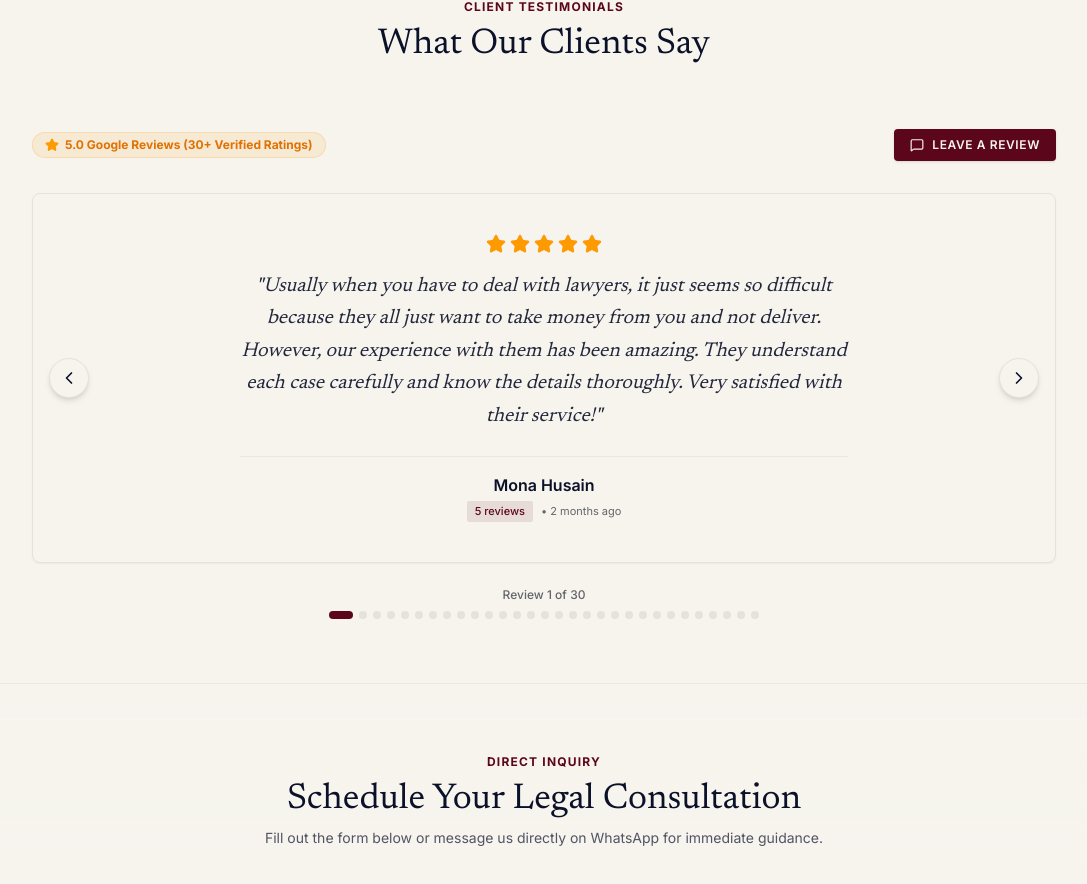
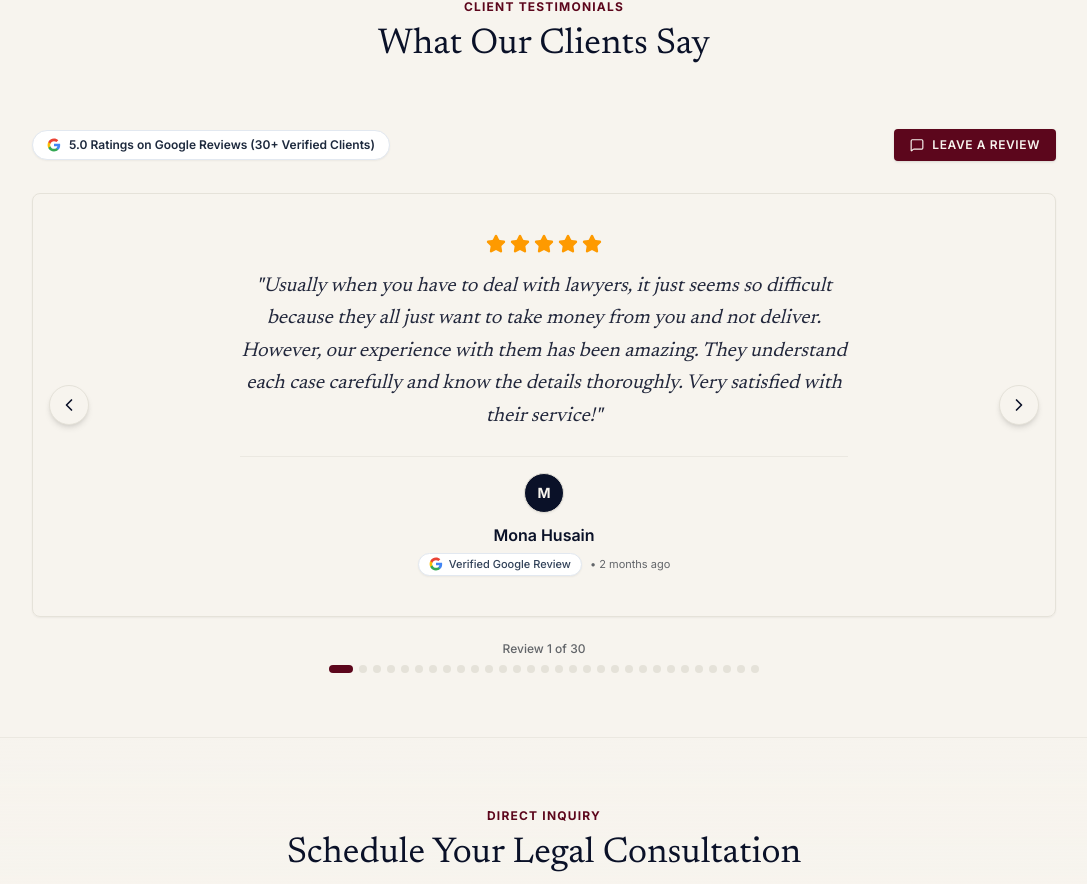
Before and after one commit to FaisalSidd123/thelawyers, a Next.js app: page / in a window 1280 px wide. Shown: the part 1959-2843 px from the top of the page, without its empty margins (96-1183 px from the left). Built offline with nearby package versions, Linux system fonts and the light colour scheme.

Commit message:
Authenticity of the reviews

```diff
--- a/src/components/Reviews.jsx
+++ b/src/components/Reviews.jsx
@@ -8,7 +8,7 @@ const initialReviews = [
   {
     id: 1,
     name: 'Mona Husain',
-    badge: '5 reviews',
+    badge: 'Verified Google Review',
     rating: 5,
     text: 'Usually when you have to deal with lawyers, it just seems so difficult because they all just want to take money from you and not deliver. However, our experience with them has been amazing. They understand each case carefully and know the details thoroughly. Very satisfied with their service!',
     date: '2 months ago'
@@ -16,15 +16,15 @@ const initialReviews = [
   {
     id: 2,
     name: 'Atif Jan',
-    badge: '3 reviews',
+    badge: 'Verified Google Review',
     rating: 5,
-    text: 'You can use this Google review: ⭐⭐⭐⭐⭐ Highly recommended for legal consulting and company registration services.',
+    text: 'Highly recommended for legal consulting and company registration services.',
     date: '2 months ago'
   },
   {
     id: 3,
     name: 'Shahid Mustafa Mastoi',
-    badge: 'Local Guide · 4 reviews · 8 photos',
+    badge: 'Local Guide',
     rating: 5,
     text: 'I highly recommend The Lawyers for their professional and reliable legal services. They have successfully handled my company registration, annual renewals, FBR matters, and other legal requirements with great efficiency. Their team is top notch.',
     date: '2 months ago'
@@ -32,7 +32,7 @@ const initialReviews = [
   {
     id: 4,
     name: 'Maroosh Khan',
-    badge: '1 review',
+    badge: 'Verified Google Review',
     rating: 5,
     text: 'Highly professional and trustworthy. They Completed my company registration efficiently and guided me throughout the process . Highly recommend!',
     date: 'a month ago'
@@ -40,7 +40,7 @@ const initialReviews = [
   {
     id: 5,
     name: 'Muhammad Rameel',
-    badge: '5 reviews',
+    badge: 'Verified Google Review',
     rating: 5,
     text: 'I have been employing their services for a few years now and have been extremely satisfied with the delivery. Their team is highly responsive, very hands on and great at the work they do. Definitely recommended!',
     date: '2 months ago'
@@ -48,7 +48,7 @@ const initialReviews = [
   {
     id: 6,
     name: 'Rao Waqas',
-    badge: '1 review',
+    badge: 'Verified Google Review',
     rating: 5,
     text: 'I would like to express my sincere appreciation for the exceptional services provided by The Lawyers Legal Consulting Firm. Exceptional professionalism and support.',
     date: '2 months ago'
@@ -56,7 +56,7 @@ const initialReviews = [
   {
     id: 7,
     name: 'Hafiz Javed',
-    badge: '1 review',
+    badge: 'Verified Google Review',
     rating: 5,
     text: 'Excellent experience with this firm. Good Professionals and most cooperative staff. I wish for their success.',
     date: '2 months ago'
@@ -64,7 +64,7 @@ const initialReviews = [
   {
     id: 8,
     name: 'Linda Lasliy',
-    badge: '1 review',
+    badge: 'Verified Google Review',
     rating: 5,
     text: 'Best Law firm to register your new entity and best service ever and all done within 2-3 working days',
     date: '2 months ago'
@@ -72,7 +72,7 @@ const initialReviews = [
   {
     id: 9,
     name: 'APNA',
-    badge: '2 reviews',
+    badge: 'Verified Google Review',
     rating: 5,
     text: 'The process was fast and clear. Updates were received after every step. Truely appreciates and recommend.',
     date: '2 months ago'
@@ -80,7 +80,7 @@ const initialReviews = [
   {
     id: 10,
     name: 'M. Ismail',
-    badge: '1 review · 1 photo',
+    badge: 'Verified Google Review',
     rating: 5,
     text: 'Ali Ahmad was super helpful in registering my company AppySpark. His knowledge and support made the process hassle-free. Thanks for your time and effort, Advocate Ali Ahmad',
     date: '2 months ago'
@@ -88,7 +88,7 @@ const initialReviews = [
   {
     id: 11,
     name: 'Ashraf',
-    badge: '1 review · 1 photo',
+    badge: 'Verified Google Review',
     rating: 5,
     text: 'I have got their service for company registration and I am satisfied allhamdulillah ❤️',
     date: '5 months ago'
@@ -96,23 +96,23 @@ const initialReviews = [
   {
     id: 12,
     name: 'Waqar Ahmed',
-    badge: '6 reviews',
+    badge: 'Verified Google Review',
     rating: 5,
     text: 'Great experience with the lawyers for company registration.',
     date: 'a month ago'
   },
   {
     id: 13,
-    name: 'afficial entertainment',
-    badge: '4 reviews · 5 photos',
+    name: 'Afficial Entertainment',
+    badge: 'Verified Google Review',
     rating: 5,
     text: 'Found on google chrome, registered my construction company and had a great experience with them!!',
     date: '4 months ago'
   },
   {
     id: 14,
-    name: 'dureshahwar Faisal',
-    badge: '5 reviews',
+    name: 'Dureshahwar Faisal',
+    badge: 'Verified Google Review',
     rating: 5,
     text: 'Very Nice, All Documents Were Provided With Company Registration.',
     date: '2 months ago'
@@ -120,7 +120,7 @@ const initialReviews = [
   {
     id: 15,
     name: 'Hassan Masood',
-    badge: '3 reviews · 1 photo',
+    badge: 'Verified Google Review',
     rating: 5,
     text: 'Best services and streamline process 100% recommended',
     date: '4 months ago'
@@ -128,15 +128,15 @@ const initialReviews = [
   {
     id: 16,
     name: 'Ovais Khan',
-    badge: '1 review',
+    badge: 'Verified Google Review',
     rating: 5,
     text: 'Best services by The Lawyers',
     date: '2 months ago'
   },
   {
     id: 17,
-    name: 'uzaib hilal',
-    badge: '4 reviews',
+    name: 'Uzaib Hilal',
+    badge: 'Verified Google Review',
     rating: 5,
     text: 'Love to work with The Lawyers',
     date: 'a month ago'
@@ -144,7 +144,7 @@ const initialReviews = [
   {
     id: 18,
     name: 'Huzaifa Mehmood',
-    badge: '3 reviews',
+    badge: 'Verified Google Review',
     rating: 5,
     text: 'It was a great and effortless experience i had',
     date: '5 months ago'
@@ -152,7 +152,7 @@ const initialReviews = [
   {
     id: 19,
     name: 'Ali Raza',
-    badge: '2 reviews',
+    badge: 'Verified Google Review',
     rating: 5,
     text: 'Good and Quick Service',
     date: '2 months ago'
@@ -160,7 +160,7 @@ const initialReviews = [
   {
     id: 20,
     name: 'Wajeeha Imtiaz',
-    badge: '11 reviews · 7 photos',
+    badge: 'Verified Google Review',
     rating: 5,
     text: 'I had a really positive experience with the team, everything was explained throughly and the registration process went smoothly in no time. I would recommend The lawyers to anyone wanting legal services.',
     date: '2 months ago'
@@ -168,7 +168,7 @@ const initialReviews = [
   {
     id: 21,
     name: 'Rana Arslan Ali Khan',
-    badge: 'Local Guide · 22 reviews',
+    badge: 'Local Guide',
     rating: 5,
     text: 'Very Good Experience They are very professional and also guide me accordingly',
     date: '2 months ago'
@@ -176,7 +176,7 @@ const initialReviews = [
   {
     id: 22,
     name: 'Babloo Sahto',
-    badge: 'Verified Client',
+    badge: 'Verified Google Review',
     rating: 5,
     text: 'Highly professional service and smooth corporate registration process!',
     date: '4 weeks ago'
@@ -184,7 +184,7 @@ const initialReviews = [
   {
     id: 23,
     name: 'Dilawr Hussain',
-    badge: '2 photos',
+    badge: 'Verified Google Review',
     rating: 5,
     text: 'Extremely satisfied with their fast and reliable legal assistance.',
     date: 'a month ago'
@@ -192,7 +192,7 @@ const initialReviews = [
   {
     id: 24,
     name: 'MS K',
-    badge: 'Verified Client',
+    badge: 'Verified Google Review',
     rating: 5,
     text: 'Excellent legal advisory firm. Quick response and smooth process.',
     date: 'a month ago'
@@ -200,15 +200,15 @@ const initialReviews = [
   {
     id: 25,
     name: 'Shahjahan Memon',
-    badge: '1 review',
+    badge: 'Verified Google Review',
     rating: 5,
     text: 'Great experience working with The Lawyers. Highly efficient!',
     date: '2 months ago'
   },
   {
     id: 26,
-    name: 'Sukoon tea',
-    badge: 'Local Guide · 2 reviews · 9 photos',
+    name: 'Sukoon Tea',
+    badge: 'Local Guide',
     rating: 5,
     text: 'Outstanding support and clear guidance for entity setup.',
     date: '2 months ago'
@@ -216,7 +216,7 @@ const initialReviews = [
   {
     id: 27,
     name: 'Ume Salma Biologist',
-    badge: '1 review',
+    badge: 'Verified Google Review',
     rating: 5,
     text: 'Very smooth and professional experience. Highly recommended!',
     date: '2 months ago'
@@ -224,7 +224,7 @@ const initialReviews = [
   {
     id: 28,
     name: 'Nawab Ahmad',
-    badge: 'Verified Client',
+    badge: 'Verified Google Review',
     rating: 5,
     text: 'Prompt response and great service for business legalities.',
     date: '2 months ago'
@@ -232,7 +232,7 @@ const initialReviews = [
   {
     id: 29,
     name: 'Hashir Gul',
-    badge: '1 review · 4 photos',
+    badge: 'Verified Google Review',
     rating: 5,
     text: 'Top class legal consulting firm in Pakistan. Very satisfied!',
     date: '2 months ago'
@@ -240,12 +240,22 @@ const initialReviews = [
   {
     id: 30,
     name: 'Ahmed Raza',
-    badge: 'Verified Client',
+    badge: 'Verified Google Review',
     rating: 5,
     text: 'Efficient service, very helpful team. Recommended!',
     date: '2 months ago'
   }
 ];
+
+// Google Icon SVG Component for authentic branding
+const GoogleIcon = () => (
+  <svg className="w-3.5 h-3.5 shrink-0" viewBox="0 0 24 24">
+    <path fill="#4285F4" d="M22.56 12.25c0-.78-.07-1.53-.2-2.25H12v4.26h5.92c-.26 1.37-1.04 2.53-2.21 3.31v2.77h3.57c2.08-1.92 3.28-4.74 3.28-8.09z"/>
+    <path fill="#34A853" d="M12 23c2.97 0 5.46-.98 7.28-2.66l-3.57-2.77c-.98.66-2.23 1.06-3.71 1.06-2.86 0-5.29-1.93-6.16-4.53H2.18v2.84C3.99 20.53 7.7 23 12 23z"/>
+    <path fill="#FBBC05" d="M5.84 14.1c-.22-.66-.35-1.36-.35-2.1s.13-1.44.35-2.1V7.06H2.18C1.43 8.55 1 10.22 1 12s.43 3.45 1.18 4.94l2.85-2.22.81-.62z"/>
+    <path fill="#EA4335" d="M12 5.38c1.62 0 3.06.56 4.21 1.64l3.15-3.15C17.45 2.09 14.97 1 12 1 7.7 1 3.99 3.47 2.18 7.06l3.66 2.84c.87-2.6 3.3-4.52 6.16-4.52z"/>
+  </svg>
+);
 
 export default function Reviews() {
   const [reviews, setReviews] = useState(initialReviews);
@@ -268,7 +278,7 @@ export default function Reviews() {
     const reviewToAdd = {
       id: Date.now(),
       name: newReview.name,
-      badge: 'Verified Client',
+      badge: 'Verified Google Review',
       rating: Number(newReview.rating),
       text: newReview.text,
       date: 'Just now'
@@ -286,9 +296,9 @@ export default function Reviews() {
     <div className="w-full max-w-5xl mx-auto">
       <div className="flex flex-col sm:flex-row justify-between items-center mb-8 gap-4">
         <div className="flex items-center gap-2">
-          <span className="inline-flex items-center gap-1.5 px-3 py-1 bg-amber-500/10 text-amber-600 rounded-full text-xs font-bold border border-amber-500/20">
-            <Star className="w-3.5 h-3.5 fill-amber-500 text-amber-500" />
-            5.0 Google Reviews ({reviews.length}+ Verified Ratings)
+          <span className="inline-flex items-center gap-2 px-3.5 py-1.5 bg-white border border-slate-200 rounded-full text-xs font-semibold text-slate-800 shadow-xs">
+            <GoogleIcon />
+            <span>5.0 Ratings on Google Reviews ({reviews.length}+ Verified Clients)</span>
           </span>
         </div>
 
@@ -302,7 +312,7 @@ export default function Reviews() {
       </div>
 
       {/* Review Slideshow */}
-      <div className="relative bg-brand-cream/30 border border-brand-light-gray p-6 sm:p-10 rounded-lg shadow-xs min-h-[260px] flex flex-col justify-center items-center text-center overflow-hidden">
+      <div className="relative bg-brand-cream/30 border border-brand-light-gray p-6 sm:p-10 rounded-lg shadow-xs min-h-[280px] flex flex-col justify-center items-center text-center overflow-hidden">
         <AnimatePresence mode="wait">
           <motion.div
             key={currentReview.id}
@@ -316,7 +326,7 @@ export default function Reviews() {
               {[...Array(5)].map((_, i) => (
                 <Star
                   key={i}
-                  className={`w-5 h-5 ${i < currentReview.rating ? 'fill-amber-500' : 'fill-transparent text-amber-500/30'}`}
+                  className={`w-5 h-5 ${i < currentReview.rating ? 'fill-amber-500 text-amber-500' : 'fill-transparent text-amber-500/30'}`}
                 />
               ))}
             </div>
@@ -326,15 +336,18 @@ export default function Reviews() {
             </p>
 
             <div className="flex flex-col items-center justify-center border-t border-brand-light-gray/60 pt-4">
+              <div className="w-10 h-10 rounded-full bg-brand-navy text-brand-paper flex items-center justify-center font-bold text-sm mb-2.5 shadow-xs border border-brand-light-gray">
+                {currentReview.name.charAt(0).toUpperCase()}
+              </div>
+
               <span className="font-semibold text-brand-navy text-sm md:text-base flex items-center gap-1.5">
                 {currentReview.name}
               </span>
-              <div className="flex items-center gap-2 mt-1">
-                {currentReview.badge && (
-                  <span className="text-[11px] font-medium text-brand-burgundy bg-brand-burgundy/10 px-2 py-0.5 rounded-xs">
-                    {currentReview.badge}
-                  </span>
-                )}
+              <div className="flex items-center gap-2 mt-1.5">
+                <span className="inline-flex items-center gap-1.5 text-[11px] font-medium text-slate-700 bg-white border border-slate-200 px-2.5 py-0.5 rounded-full shadow-xs">
+                  <GoogleIcon />
+                  <span>{currentReview.badge || 'Verified Google Review'}</span>
+                </span>
                 <span className="text-[11px] text-brand-muted-gray">• {currentReview.date}</span>
               </div>
             </div>
@@ -368,9 +381,8 @@ export default function Reviews() {
             <button
               key={idx}
               onClick={() => setCurrentIndex(idx)}
-              className={`h-2 rounded-full transition-all duration-300 cursor-pointer ${
-                currentIndex === idx ? 'w-6 bg-brand-burgundy' : 'w-2 bg-brand-light-gray hover:bg-brand-muted-gray'
-              }`}
+              className={`h-2 rounded-full transition-all duration-300 cursor-pointer ${currentIndex === idx ? 'w-6 bg-brand-burgundy' : 'w-2 bg-brand-light-gray hover:bg-brand-muted-gray'
+                }`}
               aria-label={`Go to review ${idx + 1}`}
             />
           ))}
```
